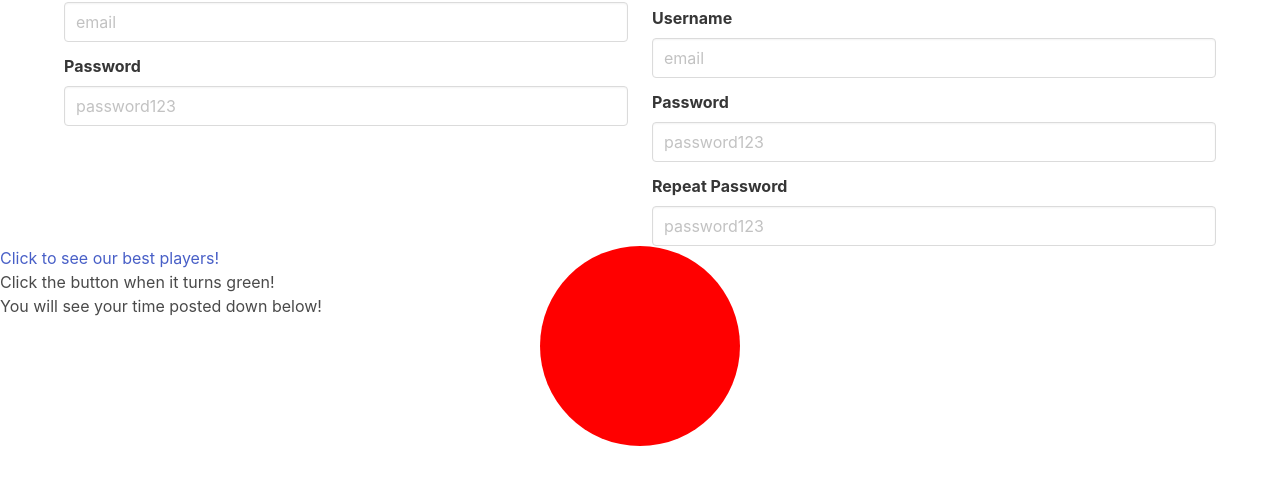
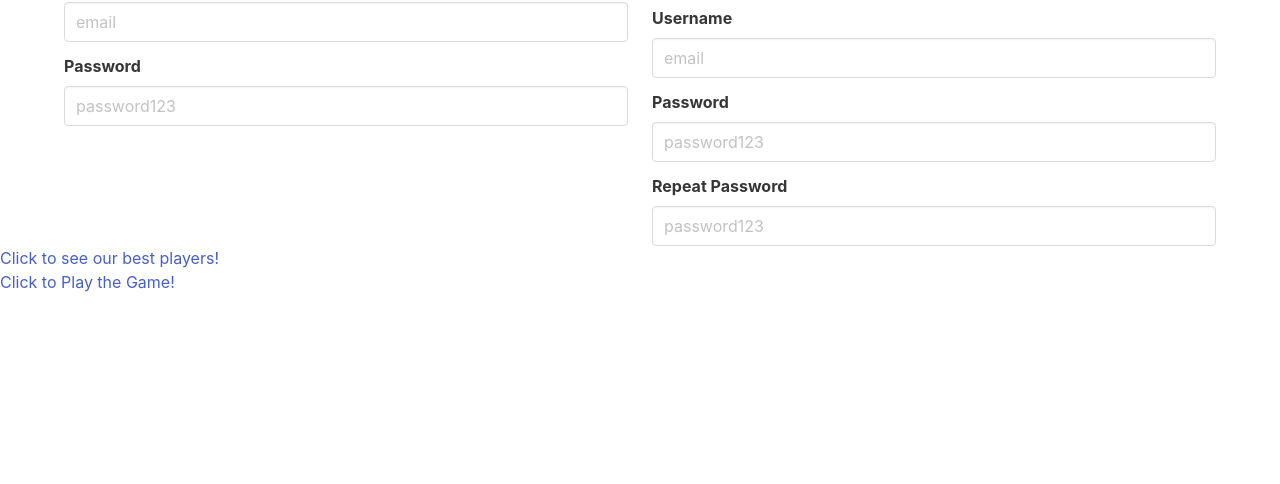
Before and after one commit to jdmar3-comp426/a99-finalproject, a website: page stuff.html in a window 1280 px wide. Shown: the part 54-538 px from the top of the page. Drawn offline with nearby package versions, Linux system fonts and the light colour scheme.

Commit message:
new page for game

```diff
--- a/stuff.html
+++ b/stuff.html
@@ -4,7 +4,7 @@
         <meta charset="UTF-8">
         <meta name="viewport" content="width=device-width, initial-scale=1">
         <link rel="stylesheet" href="node_modules/bulma/css/bulma.css">
-        <link rel="stylesheet" href="stuff2.css"
+        <link rel="stylesheet" href="stuff2.css">
     </head>
     <title>Reaction Game!</title>
         <section class="">
@@ -54,10 +54,7 @@
             </div>
         </section>
     <h2><a href="leaderboards.html">Click to see our best players!</a></h2>
-    <h1>Click the button when it turns green!</h1>
-    <p>You will see your time posted down below!</p>
-    <div class="buttongame">
-        <div id="circlegame"></div>
-    </div>
+    <h2><a href="game.html">Click to Play the Game!</a></h2>
+
 
 </html>
```
